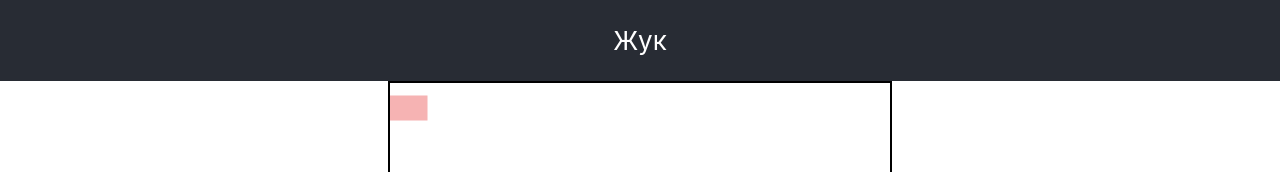
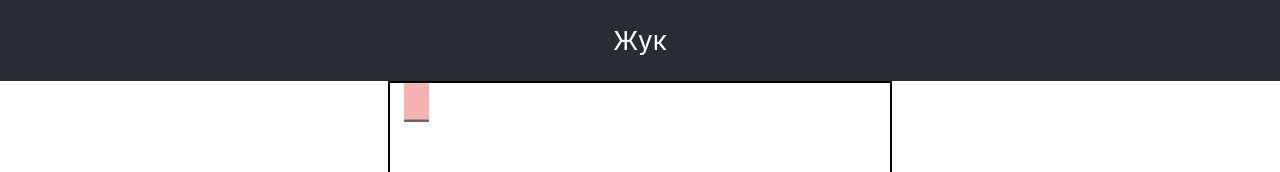
Before and after one commit to dimafeoktistov/moving-bug, a React (Create React App) app: page / in a window 1280 px wide. Shown: the top 172 px of the page. Built offline with nearby package versions, Linux system fonts and the light colour scheme.

Commit message:
feat: added easing functions

```diff
--- a/package.json
+++ b/package.json
@@ -3,6 +3,7 @@
   "version": "0.1.0",
   "private": true,
   "dependencies": {
+    "d3-ease": "^1.0.5",
     "react": "^16.8.1",
     "react-dom": "^16.8.1",
     "react-scripts": "2.1.3",
--- a/src/App.css
+++ b/src/App.css
@@ -50,8 +50,19 @@
   will-change: transform;
   background: lightcoral;
   opacity: 0.6;
-  height: 50px;
-  width: 25px;
+  height: 25px;
+  width: 50px;
   top: 0;
-  left: 0;
+  margin-left: 0;
+  border-right: 2px solid black;
 }
+
+#pointer {
+  width: 50px;
+  height: auto;
+  position: relative;
+  transform-origin: center 110px;
+  display: block;
+  margin: 0 auto;
+  touch-action: none;
+}
--- a/src/App.js
+++ b/src/App.js
@@ -22,8 +22,8 @@ class App extends Component {
     const { top, left } = el.getBoundingClientRect();
 
     return {
-      x: left,
-      y: top
+      x: left - 20,
+      y: top - 25
     };
   };
 
--- a/src/components/Bug/index.js
+++ b/src/components/Bug/index.js
@@ -1,5 +1,6 @@
 import React, { useRef } from "react";
 import { useSpring, animated } from "react-spring";
+import * as d3 from 'd3-ease'
 
 const translate = (x, y, angle) =>
   `translate(${x}px, ${y}px) rotate(${angle}deg)`;
@@ -27,25 +28,21 @@ const Bug = React.forwardRef(({ x, y }, ref) => {
       xy: [
         mousePosition.x,
         mousePosition.y,
-              rotationDegrees(blockPosition, mousePosition)
+        rotationDegrees(blockPosition, { x: e.clientX - 25, y: e.clientY - 25 })
       ]
     });
-  }
+  };
 
   const rotationDegrees = (anchor, point) =>
     (Math.atan2(anchor.y - point.y, anchor.x - point.x) * 180) / Math.PI + 180;
 
   const [coords, set] = useSpring(() => ({
     xy: [0, 0, 90],
-    config: { tention: 200, friction: 50 }
+    config: { tention: 50, friction: 80, easing: t => d3.easeElasticIn(t), duration: 1000 }
   }));
 
   return (
-    <div
-      ref={ref}
-      className="hooks-main"
-      onMouseMove={handleMouseMove}
-    >
+    <div ref={ref} className="hooks-main" onMouseMove={handleMouseMove}>
       <animated.div
         ref={bug}
         style={{ transform: coords.xy.interpolate(translate) }}
@@ -55,3 +52,16 @@ const Bug = React.forwardRef(({ x, y }, ref) => {
 });
 
 export default Bug;
+
+// const getPointerPosition = el => {
+//   const pointer = el.current.getBoundingClientRect();
+//   const centerPoint = window.getComputedStyle(el.current).transformOrigin;
+//   const centers = centerPoint.split(" ");
+//   const centerY = pointer.top + parseInt(centers[1]) - window.pageYOffset;
+//   const centerX = pointer.left + parseInt(centers[0]) - window.pageXOffset;
+
+//   return {
+//     x: centerX,
+//     y: centerY
+//   };
+// };
```
Also changed, not shown: 1 other file (tests, documents, lock files or other folders). Lines whose indentation alone changed are shown as unchanged.
